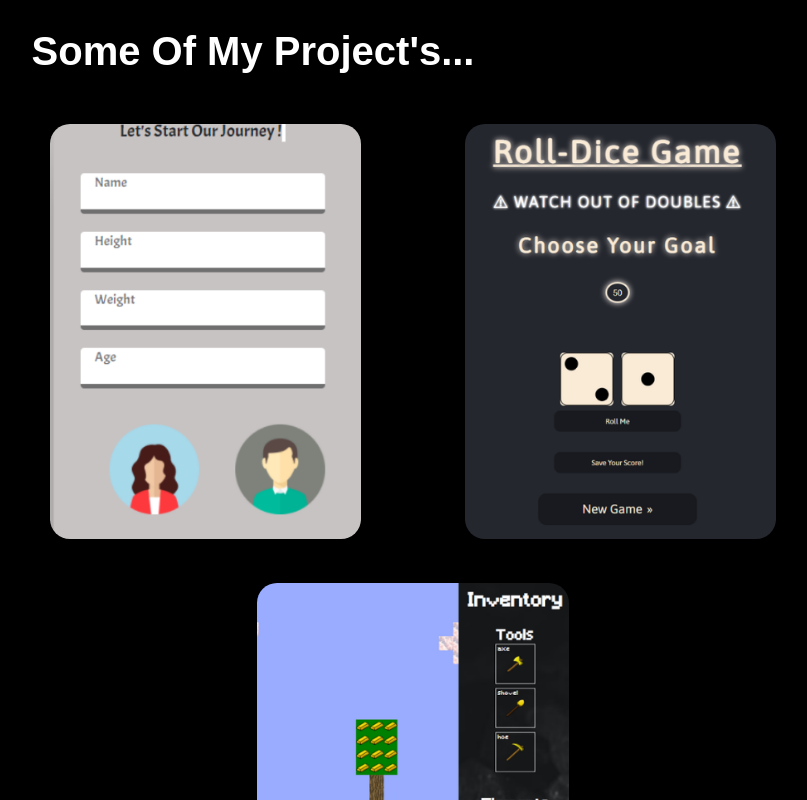
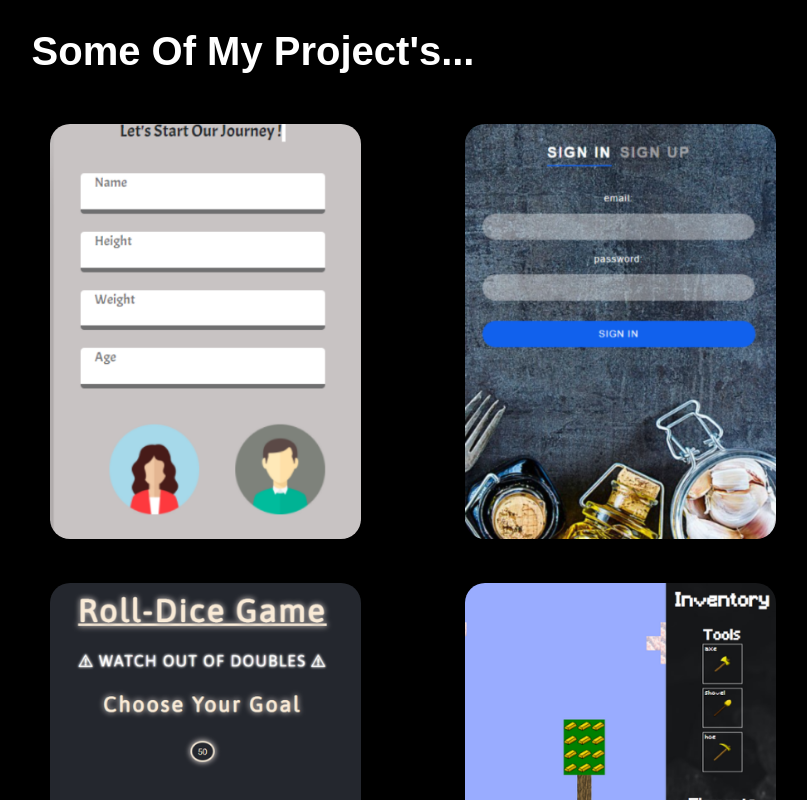
Before and after one commit to OrelAlon/portfolio, a React (Create React App) app: page / in a window 1280 px wide. Shown: the part 2020-2820 px from the top of the page, without its empty margins (227-1034 px from the left). Built offline with nearby package versions, Linux system fonts and the light colour scheme.

Commit message:
add project

```diff
--- a/src/component/Portfolio.js
+++ b/src/component/Portfolio.js
@@ -7,7 +7,7 @@ import "..//css/Portfolio.css";
 import food from "../img/food.png";
 import mine from "../img/mine.png";
 import dice from "../img/dice.png";
-import finder2 from "../img/finder2.png";
+import foodbook from "../img/foodbook.png";
 import Project from "./project";
 
 // https://www.befunky.com/create/
@@ -36,6 +36,14 @@ function Portfolio() {
     },
     {
       id: 2,
+      src: foodbook,
+      demo: "https://orel-foodbook-app.herokuapp.com/login",
+      code: "https://github.com/OrelAlon/booking-app",
+      stack: "MERN - Stack",
+      story: "Sharing photos of food from restaurants",
+    },
+    {
+      id: 3,
       src: dice,
       demo: "https://awesome-turing-93446d.netlify.app/",
       code: "https://github.com/OrelAlon/Dice-Game",
@@ -43,7 +51,7 @@ function Portfolio() {
       story: "Easy dice game for 2 players",
     },
     {
-      id: 3,
+      id: 4,
       src: mine,
       demo: "https://cocky-dijkstra-a469d1.netlify.app/",
       code: "https://github.com/OrelAlon/Minecraft-2D-Game",
```
Also changed, not shown: src/img/foodbook.png (added).
